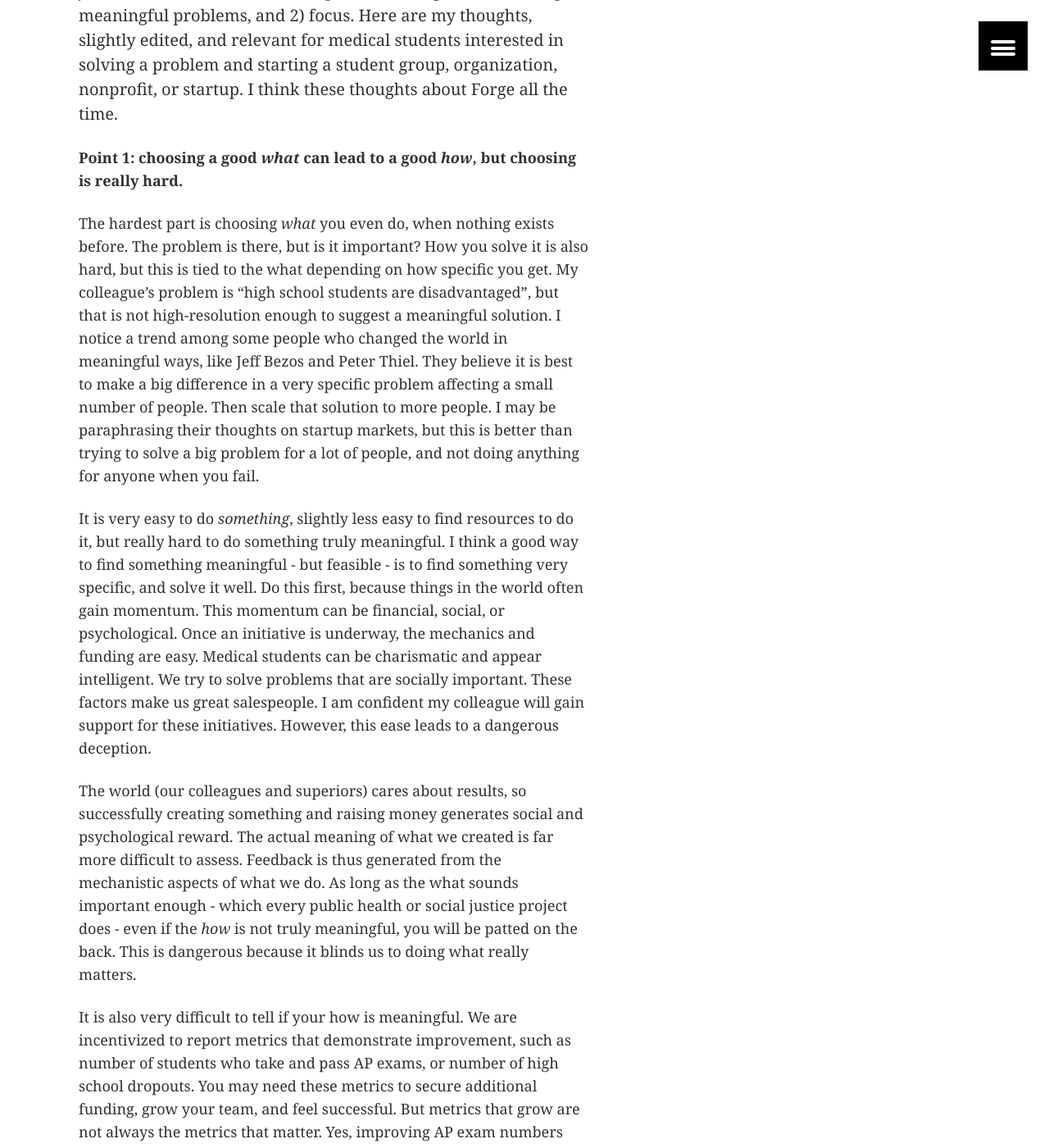
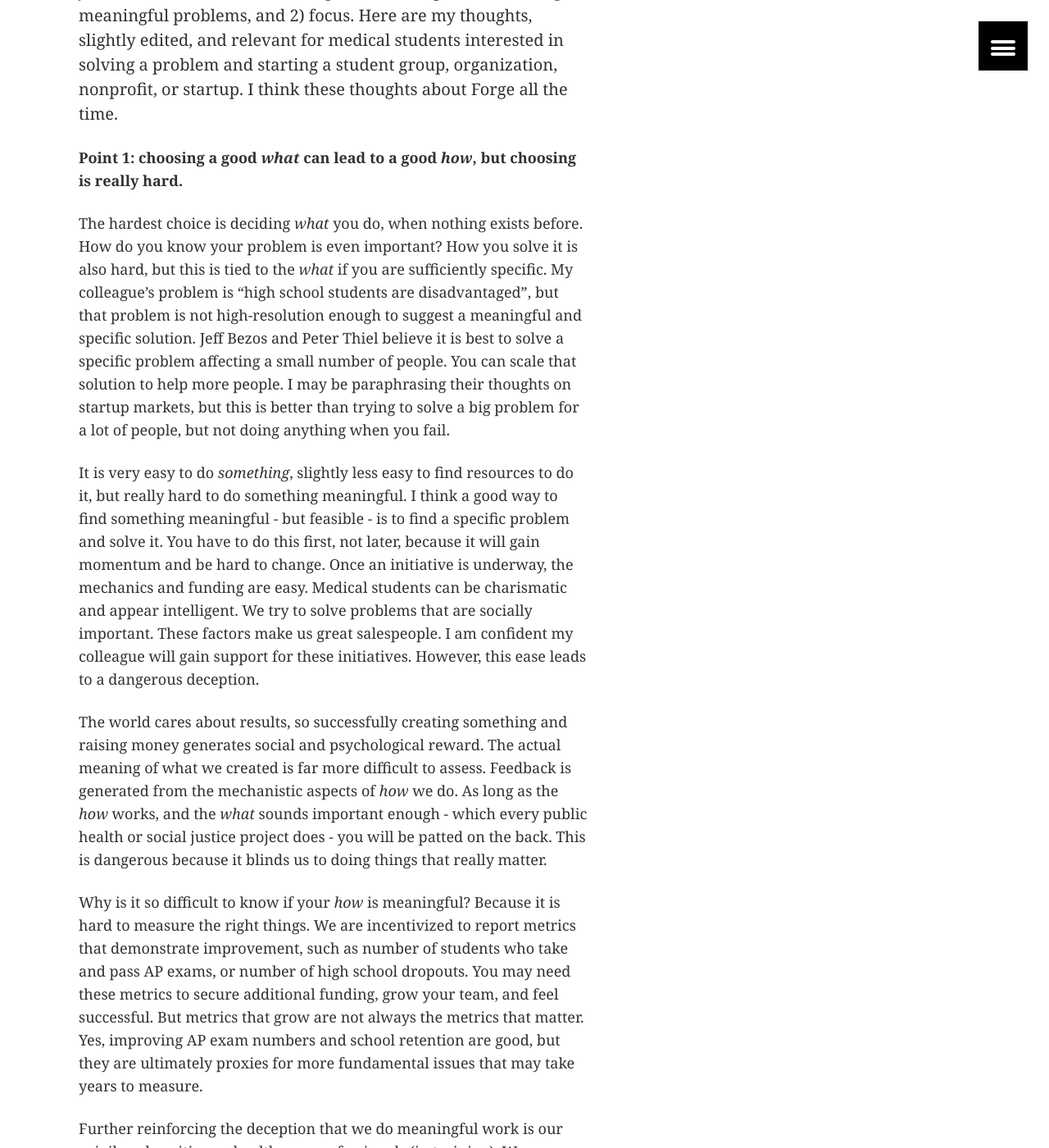
Before and after one commit to erikr/erikr.github.io, a Jekyll site: the page built from _posts/2014-09-25-meaning-and-focus.md, in a window 1280 px wide and 1400 px high, scrolled down 331 px. Shown: the whole window at 82% size. Built offline with Jekyll 4.4.1, drawn with Linux system fonts in a browser that asks for light colours; nearby versions of some CDN libraries; some of the changed text lies outside the part shown.

Commit message:
revised recent post on focus

```diff
--- a/_posts/2014-09-25-meaning-and-focus.md
+++ b/_posts/2014-09-25-meaning-and-focus.md
@@ -7,24 +7,24 @@ A colleague asked me to help find funding for wellness and social justice initia
 
 **Point 1: choosing a good *what* can lead to a good *how*, but choosing is really hard.**
 
-The hardest part is choosing *what* you even do, when nothing exists before. The problem is there, but is it important? How you solve it is also hard, but this is tied to the what depending on how specific you get. My colleague's problem is "high school students are disadvantaged", but that is not high-resolution enough to suggest a meaningful solution. I notice a trend among some people who changed the world in meaningful ways, like Jeff Bezos and Peter Thiel. They believe it is best to make a big difference in a very specific problem affecting a small number of people. Then scale that solution to more people. I may be paraphrasing their thoughts on startup markets, but this is better than trying to solve a big problem for a lot of people, and not doing anything for anyone when you fail.
+The hardest choice is deciding *what* you do, when nothing exists before. How do you know your problem is even important? How you solve it is also hard, but this is tied to the *what* if you are sufficiently specific. My colleague's problem is "high school students are disadvantaged", but that problem is not high-resolution enough to suggest a meaningful and specific solution. Jeff Bezos and Peter Thiel believe it is best to solve a specific problem affecting a small number of people. You can scale that solution to help more people. I may be paraphrasing their thoughts on startup markets, but this is better than trying to solve a big problem for a lot of people, but not doing anything when you fail.
 
-It is very easy to do *something*, slightly less easy to find resources to do it, but really hard to do something truly meaningful. I think a good way to find something meaningful - but feasible - is to find something very specific, and solve it well. Do this first, because things in the world  often gain momentum. This momentum can be financial, social, or psychological. Once an initiative is underway, the mechanics and funding are easy. Medical students can be charismatic and appear intelligent. We try to solve problems that are socially important. These factors make us great salespeople. I am confident my colleague will gain support for these initiatives. However, this ease leads to a dangerous deception.
+It is very easy to do *something*, slightly less easy to find resources to do it, but really hard to do something meaningful. I think a good way to find something meaningful - but feasible - is to find a specific problem and solve it. You have to do this first, not later, because it will gain momentum and be hard to change. Once an initiative is underway, the mechanics and funding are easy. Medical students can be charismatic and appear intelligent. We try to solve problems that are socially important. These factors make us great salespeople. I am confident my colleague will gain support for these initiatives. However, this ease leads to a dangerous deception.
 
-The world (our colleagues and superiors) cares about results, so successfully creating something and raising money generates social and psychological reward. The actual meaning of what we created is far more difficult to assess. Feedback is thus generated from the mechanistic aspects of what we do. As long as the what sounds important enough - which every public health or social justice project does - even if the *how* is not truly meaningful, you will be patted on the back. This is dangerous because it blinds us to doing what really matters.
+The world cares about results, so successfully creating something and raising money generates social and psychological reward. The actual meaning of what we created is far more difficult to assess. Feedback is generated from the mechanistic aspects of *how* we do. As long as the *how* works, and the *what* sounds important enough - which every public health or social justice project does - you will be patted on the back. This is dangerous because it blinds us to doing things that really matter.
 
-It is also very difficult to tell if your how is meaningful. We are incentivized to report metrics that demonstrate improvement, such as number of students who take and pass AP exams, or number of high school dropouts. You may need these metrics to secure additional funding, grow your team, and feel successful. But metrics that grow are not always the metrics that matter. Yes, improving AP exam numbers and school retention are good, but they are ultimately proxies for more fundamental issues that may take years to measure.
+Why is it so difficult to know if your *how* is meaningful? Because it is hard to measure the right things. We are incentivized to report metrics that demonstrate improvement, such as number of students who take and pass AP exams, or number of high school dropouts. You may need these metrics to secure additional funding, grow your team, and feel successful. But metrics that grow are not always the metrics that matter. Yes, improving AP exam numbers and school retention are good, but they are ultimately proxies for more fundamental issues that may take years to measure.
 
-Further reinforcing the deception of meaning in what we do is our privileged position as healthcare professionals (in training), and interests in beneficence. Merely understanding aspects of social inequality is data, not insight. Insight is required to create interventions that actually improve important things. Almost all people - not just arrogant faculty - suffer cognitive biases that understanding equates to insight. We don't know what we don't know.
+Further reinforcing the deception that we do meaningful work is our privileged position as healthcare professionals (in training). We are interested in helping people, and our main job in the clinic involves helping people. But these facts do not extend to everything else we do. Also, knowledge and understanding of social inequalities and cultural issues are not on the same level as *insight*. Insight is like understanding the board position in a game of chess, but *also* knowing the correct move that will help you win. Insight is required to create interventions that actually improve important things. Everyone suffers cognitive biases such as overconfidence. We incorrectly equate knowledge with insight. This is because we don't know what we don't know.
 
 Founders / leaders must take that step back and think if what they do actually matters. It may feel and look like it matters to your team, your sponsors, and even the people you are trying to help. But feeling and looking is not the same as actually being true. Your job is to find who this problem really affects, understand how, and solve it. This task is colossal, but such work is why we are on this earth.
 
 **Point 2: focus is critical and non-linear.**
 
-I believe you will make much more progress in solving one of these problems if you focus 100% on it, versus splitting your efforts between the two. I think both of your ideas deal with problems that inarguably exist. Tons of data (and common sense) suggests disadvantaged high school students ... are disadvantaged - with sequelae on their health, communities, and the broader economy. Obesity is not a controversy - it disproportionately affects Latinos. So it is not a question of if any of these matter. They certainly do. But which one would you do, if you could only do one?
+I believe you will make much more progress in solving one of these problems if you focus 100% on it, versus splitting your efforts between the two. Fortunately, my colleague does not have "fake problems" because both of these problems are real. Tons of data (and common sense) suggests disadvantaged high school students ... are disadvantaged. Financial disparities have sequelae on their health, communities, and the broader economy. The other issue is obesity, which is not a controversy. Obesity disproportionately affects Latinos. Both issues matter. But which one would you do, if you could only do one?
 
-In my experience starting and running initiatives / groups (none of which have been for-profit enterprises), focus is non-linear. Spending 5 hours on team A, and 5 hours on team B, may translate into <5 units of progress for each. But 10 hours on team A often translates into >10 units of progress, given the cost of switching attention, managing separate teams of people, having to meet lots of potential sponsors, etc. We probably have higher cognitive bandwidth than average people, but not infinitely so. Also, things take a lot of time.
+In my experience starting and running initiatives / groups (none of which have been for-profit enterprises), focus is non-linear. Working for 10 hours on topic A translates to 10 units of work (assuming one unit of work per hour). However, working for 5 hours on topic A and 5 hours on topic B tends to translate into <5 units of progress for each. The ratio of unit work per hour diminishes given the cost of switching attention, managing separate teams of people, having to meet lots of potential sponsors, etc. We probably have higher cognitive bandwidth than average people, but not infinitely so.
 
-In fact, if you chose one initiative, brainstormed a list of all the specific things you were going to do to achieve your goals, and estimated the time and money to complete those goals, you would not complete them all, and go over time and over budget. This [planning fallacy](http://erikreinertsen.com/planning-fallacy/) is human nature, and accounting for it is wise.
+In fact, if you chose one initiative, listed goals, and estimated the time and money to complete those goals, you would not complete them all, and go over time and over budget. This [planning fallacy](http://erikreinertsen.com/planning-fallacy/) is human nature for large projects, and accounting for it is wise. Yes, you can buy groceries, pick up laundry, and clean your room over the weekend, but that is not the same as planning a large initiative with many unknowns.
 
-These days, I limit the number of new things I do, increase my task time by 25%, and assume some level of baseline failure. I *still* bite off more than I can chew. Balancing Forge with my PhD work is very difficult and I need to do it better - and I will. Realism is not pessimism, and achieving what you set out to do beats fake optimism every day.
+These days, I limit the number of new things I do, increase my task time by 25%, and assume I will still fail at several things. I *still* bite off more than I can chew. Balancing Forge with my PhD work is very difficult and I need to do it better. Realism is not pessimism, and achieving what you set out to do beats fake optimism every day.
```
